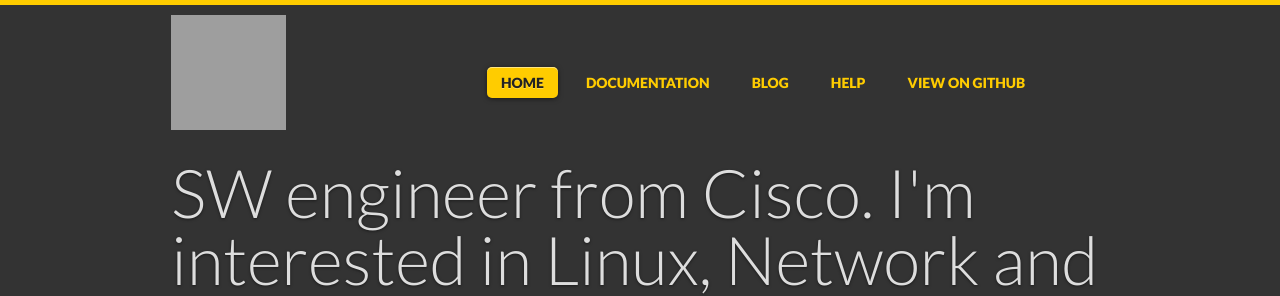
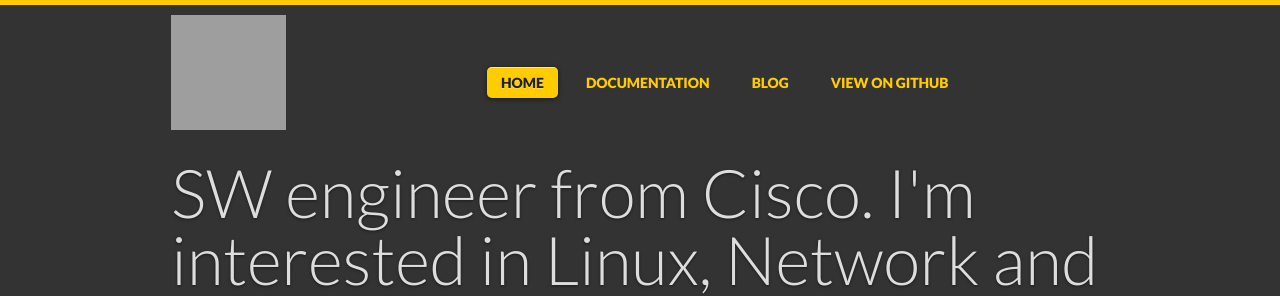
Before and after one commit to XiaohuiJiang/XiaohuiJiang.github.io, a Jekyll site: the page built from index.html, in a window 1280 px wide. Shown: the top 296 px of the page. Built offline with Jekyll 4.4.1, drawn with Linux system fonts in a browser that asks for light colours; grey boxes are pictures that could not be loaded.

Commit message:
remove HELP item

```diff
--- a/_includes/primary-nav-items.html
+++ b/_includes/primary-nav-items.html
@@ -9,9 +9,6 @@
     <a href="/news/">Blog</a>
   </li>
   <li>
-    <a href="{{ site.help_url }}">Help</a>
-  </li>
-  <li>
     <a href="{{ site.repository }}"><span class="hide-on-mobiles">View on </span>GitHub</a>
   </li>
 </ul>
```
